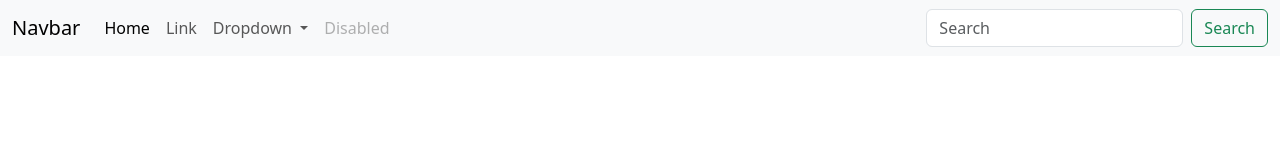
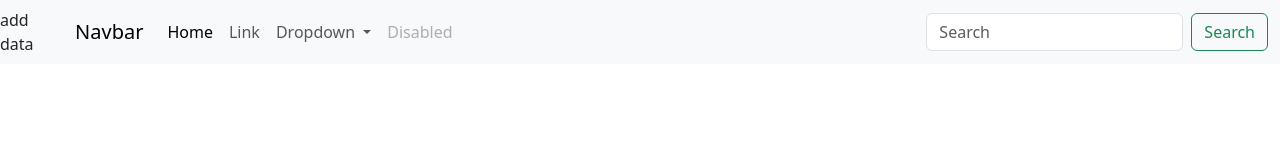
Before and after one commit to arclays/Start, a plain HTML site: page index.html in a window 1280 px wide. Drawn offline with Linux system fonts and the light colour scheme.

Commit message:
new data

```diff
--- a/index.html
+++ b/index.html
@@ -9,6 +9,7 @@
 </head>
 <body>
     <nav class="navbar navbar-expand-lg bg-body-tertiary">
+       <span>add data</span>
         <div class="container-fluid">
           <a class="navbar-brand" href="#">Navbar</a>
           <button class="navbar-toggler" type="button" data-bs-toggle="collapse" data-bs-target="#navbarSupportedContent" aria-controls="navbarSupportedContent" aria-expanded="false" aria-label="Toggle navigation">
```
Also changed, not shown: file.txt (added).
